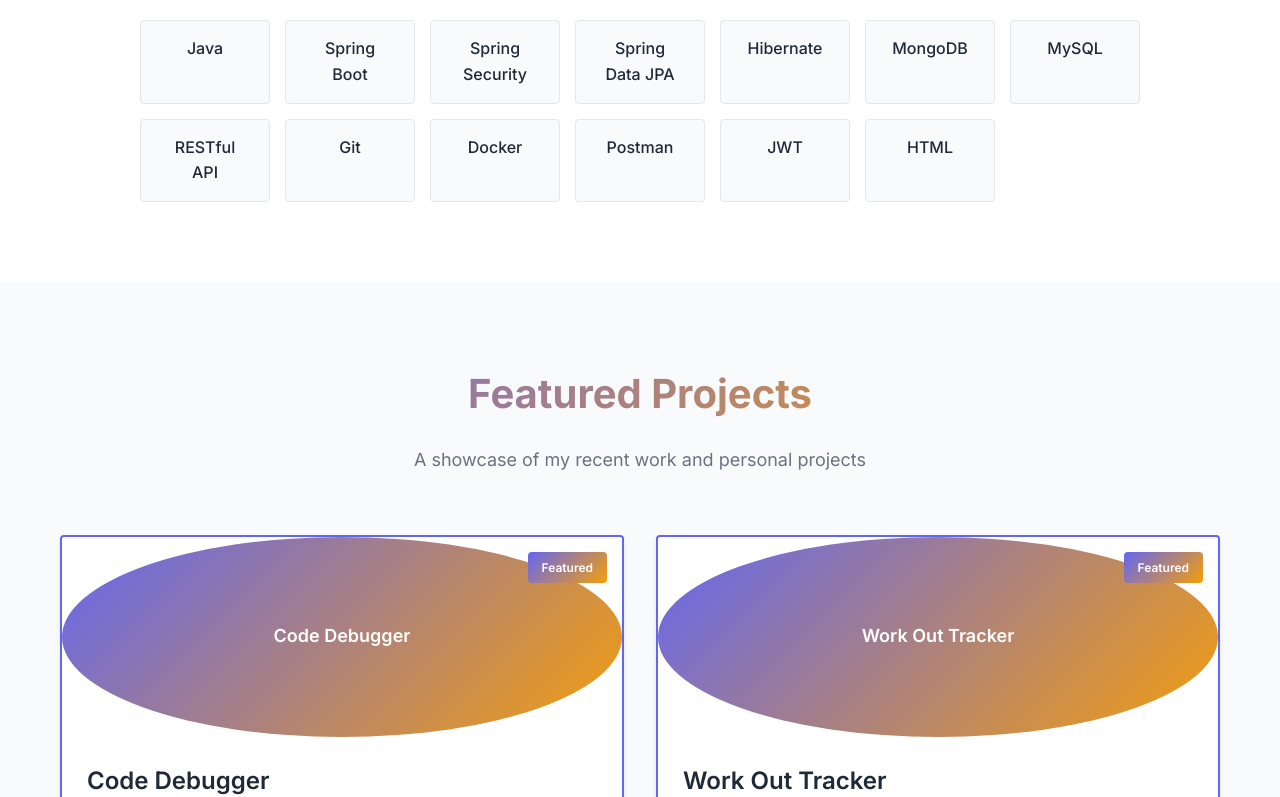
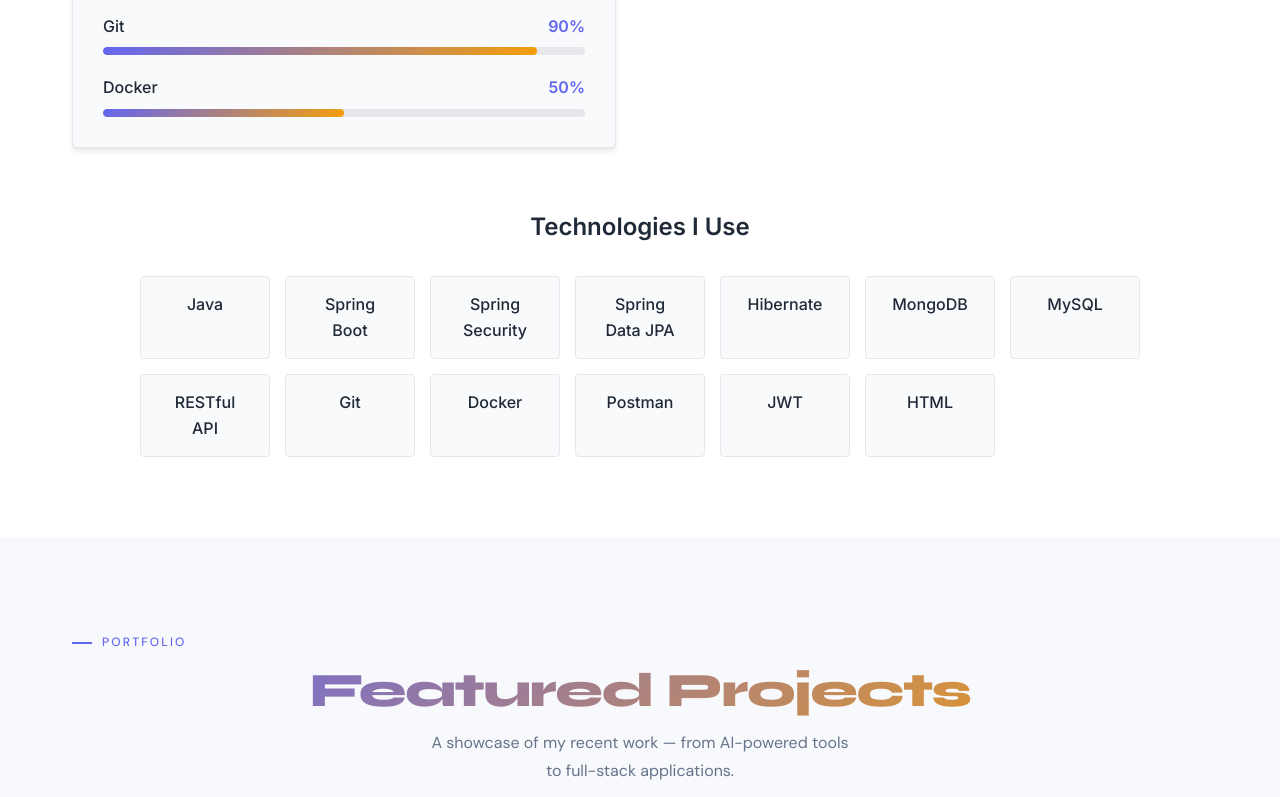
Before and after one commit to AnsariSalauddin/My_PortFolio, a React (Create React App) app: page / in a window 1280 px wide. Shown: the part 2000-2797 px from the top of the page. Built offline with nearby package versions, Linux system fonts and the light colour scheme; the HTML template or start-up script is replaced by a standard one.

Commit message:
change project

```diff
--- a/src/components/Projects.css
+++ b/src/components/Projects.css
@@ -1,228 +1,300 @@
+@import url('https://fonts.googleapis.com/css2?family=Syne:wght@400;600;700;800&family=DM+Sans:wght@300;400;500&display=swap');
+
+* { box-sizing: border-box; }
+
 .projects {
-  background: var(--bg-secondary);
+  padding: 6rem 0;
+  background: #f8f9fc;
+  opacity: 0;
+  transform: translateY(30px);
+  transition: opacity 0.6s ease, transform 0.6s ease;
 }
 
-.projects-header {
-  text-align: center;
-  margin-bottom: 60px;
-  opacity: 0;
-  transform: translateY(30px);
-  transition: all 0.8s ease;
-}
-
-.projects.animate .projects-header {
+.projects.animate {
   opacity: 1;
   transform: translateY(0);
 }
 
+.container {
+  max-width: 1200px;
+  margin: 0 auto;
+  padding: 0 2rem;
+}
+
+.projects-header {
+  margin-bottom: 3.5rem;
+}
+
+.section-label {
+  font-family: 'DM Sans', sans-serif;
+  font-size: 12px;
+  font-weight: 500;
+  letter-spacing: 0.18em;
+  text-transform: uppercase;
+  color: #6366f1;
+  margin-bottom: 0.75rem;
+  display: flex;
+  align-items: center;
+  gap: 10px;
+}
+
+.section-label::before {
+  content: '';
+  display: inline-block;
+  width: 20px;
+  height: 1.5px;
+  background: #6366f1;
+}
+
+.section-title {
+  font-family: 'Syne', sans-serif;
+  font-size: clamp(2rem, 4vw, 3rem);
+  font-weight: 800;
+  color: #0f172a;
+  line-height: 1.1;
+  margin: 0 0 0.75rem;
+  letter-spacing: -0.03em;
+}
+
+.section-title span {
+  color: #6366f1;
+}
+
+.section-subtitle {
+  font-family: 'DM Sans', sans-serif;
+  font-size: 1rem;
+  color: #64748b;
+  max-width: 420px;
+  line-height: 1.7;
+}
+
+/* Grid */
 .projects-grid {
   display: grid;
-  grid-template-columns: repeat(auto-fit, minmax(350px, 1fr));
-  gap: 2rem;
-  margin-bottom: 60px;
-  opacity: 0;
-  transform: translateY(30px);
-  transition: all 0.8s ease 0.2s;
+  grid-template-columns: repeat(auto-fit, minmax(320px, 1fr));
+  gap: 1.25rem;
 }
 
-.projects.animate .projects-grid {
-  opacity: 1;
-  transform: translateY(0);
-}
-
+/* Card */
 .project-card {
-  background: var(--bg-primary);
-  border-radius: 4px;
+  background: #ffffff;
+  border: 1px solid #e2e8f0;
+  border-radius: 16px;
   overflow: hidden;
-  box-shadow: var(--shadow);
-  transition: all 0.3s ease;
-  border: 1px solid var(--border-color);
+  display: flex;
+  flex-direction: column;
+  transition: transform 0.25s ease, box-shadow 0.25s ease, border-color 0.25s ease;
 }
 
 .project-card:hover {
   transform: translateY(-5px);
-  box-shadow: var(--shadow-lg);
+  border-color: #c7d2fe;
+  box-shadow: 0 16px 40px rgba(99, 102, 241, 0.1);
 }
 
-.project-card.featured {
-  border: 2px solid var(--primary-color);
+/* Banner */
+.project-banner {
+  height: 150px;
+  display: flex;
+  flex-direction: column;
+  align-items: center;
+  justify-content: center;
+  gap: 10px;
   position: relative;
-}
-
-.project-card.featured::before {
-  content: 'Featured';
-  position: absolute;
-  top: 15px;
-  right: 15px;
-  background: var(--gradient);
-  color: white;
-  padding: 6px 14px;
-  border-radius: 4px;
-  font-size: 12px;
-  font-weight: 600;
-  z-index: 2;
-}
-
-.project-image {
-  position: relative;
-  height: 200px;
   overflow: hidden;
 }
 
-.image-placeholder {
-  width: 100%;
-  height: 100%;
-  background: var(--gradient);
+.project-banner.purple { background: #0f172a; }
+.project-banner.green  { background: #0c1a14; }
+.project-banner.blue   { background: #0d1b2e; }
+.project-banner.orange { background: #1a110a; }
+
+.banner-icon {
+  width: 48px;
+  height: 48px;
+  border-radius: 12px;
   display: flex;
   align-items: center;
   justify-content: center;
-  color: white;
-  font-weight: 600;
-  text-align: center;
-  padding: 20px;
+  font-size: 22px;
 }
 
-.project-overlay {
-  position: absolute;
-  top: 0;
-  left: 0;
-  width: 100%;
-  height: 100%;
-  background: rgba(0, 0, 0, 0.8);
-  display: flex;
-  align-items: center;
-  justify-content: center;
-  opacity: 0;
-  transition: opacity 0.3s ease;
+.purple .banner-icon { background: rgba(99,102,241,0.15); color: #818cf8; }
+.green  .banner-icon { background: rgba(16,185,129,0.15); color: #34d399; }
+.blue   .banner-icon { background: rgba(56,189,248,0.15); color: #7dd3fc; }
+.orange .banner-icon { background: rgba(251,146,60,0.15);  color: #fb923c; }
+
+.banner-label {
+  font-family: 'DM Sans', sans-serif;
+  font-size: 11px;
+  font-weight: 500;
+  letter-spacing: 0.12em;
+  text-transform: uppercase;
 }
 
-.project-card:hover .project-overlay {
-  opacity: 1;
+.purple .banner-label { color: #818cf8; }
+.green  .banner-label { color: #34d399; }
+.blue   .banner-label { color: #7dd3fc; }
+.orange .banner-label { color: #fb923c; }
+
+/* Number */
+.project-num {
+  position: absolute;
+  top: 10px;
+  left: 14px;
+  font-family: 'Syne', sans-serif;
+  font-size: 11px;
+  font-weight: 700;
+  color: rgba(255,255,255,0.18);
+  letter-spacing: 0.1em;
 }
 
-.project-links {
-  display: flex;
-  gap: 20px;
+/* Featured Badge */
+.featured-badge {
+  position: absolute;
+  top: 10px;
+  right: 10px;
+  background: rgba(255,255,255,0.07);
+  border: 0.5px solid rgba(255,255,255,0.15);
+  color: rgba(255,255,255,0.45);
+  font-family: 'DM Sans', sans-serif;
+  font-size: 10px;
+  font-weight: 500;
+  letter-spacing: 0.1em;
+  text-transform: uppercase;
+  padding: 3px 9px;
+  border-radius: 20px;
 }
 
-.project-link {
-  width: 50px;
-  height: 50px;
-  background: var(--primary-color);
-  border-radius: 50%;
+/* Dots decoration */
+.banner-dots {
+  position: absolute;
+  bottom: 10px;
+  left: 14px;
   display: flex;
-  align-items: center;
-  justify-content: center;
-  color: white;
-  font-size: 1.25rem;
-  text-decoration: none;
-  transition: all 0.3s ease;
+  gap: 4px;
 }
 
-.project-link:hover {
-  background: var(--primary-dark);
-  transform: scale(1.1);
+.banner-dots span {
+  width: 5px;
+  height: 5px;
+  border-radius: 50%;
+  background: rgba(255,255,255,0.1);
+  display: block;
 }
 
-.project-content {
-  padding: 25px;
+/* Body */
+.project-body {
+  padding: 1.25rem 1.25rem 1rem;
+  flex: 1;
+  display: flex;
+  flex-direction: column;
 }
 
 .project-title {
-  font-size: 1.5rem;
-  font-weight: 600;
-  color: var(--text-primary);
-  margin-bottom: 15px;
+  font-family: 'Syne', sans-serif;
+  font-size: 1.05rem;
+  font-weight: 700;
+  color: #0f172a;
+  margin: 0 0 0.5rem;
+  letter-spacing: -0.01em;
 }
 
 .project-description {
-  color: var(--text-secondary);
-  line-height: 1.6;
-  margin-bottom: 20px;
+  font-family: 'DM Sans', sans-serif;
+  font-size: 0.855rem;
+  color: #64748b;
+  line-height: 1.7;
+  margin: 0 0 1rem;
+  flex: 1;
 }
 
 .project-technologies {
   display: flex;
   flex-wrap: wrap;
-  gap: 8px;
+  gap: 5px;
 }
 
 .tech-tag {
-  background: var(--bg-secondary);
-  color: var(--text-primary);
-  padding: 6px 14px;
+  font-family: 'DM Sans', sans-serif;
+  font-size: 11px;
+  font-weight: 400;
+  color: #64748b;
+  background: #f1f5f9;
+  border: 1px solid #e2e8f0;
+  padding: 3px 9px;
   border-radius: 4px;
+  transition: all 0.2s;
+}
+
+.project-card:hover .tech-tag {
+  background: #eef2ff;
+  border-color: #c7d2fe;
+  color: #4f46e5;
+}
+
+/* Footer */
+.project-footer {
+  border-top: 1px solid #f1f5f9;
+  padding: 0.75rem 1.25rem;
+  display: flex;
+  gap: 1.25rem;
+}
+
+.footer-link {
+  font-family: 'DM Sans', sans-serif;
   font-size: 12px;
   font-weight: 500;
-  border: 1px solid var(--border-color);
+  color: #94a3b8;
+  text-decoration: none;
+  display: flex;
+  align-items: center;
+  gap: 5px;
+  transition: color 0.2s;
+  letter-spacing: 0.02em;
 }
 
+.footer-link:hover { color: #6366f1; }
+
+/* CTA */
 .projects-cta {
   text-align: center;
-  opacity: 0;
-  transform: translateY(30px);
-  transition: all 0.8s ease 0.4s;
-}
-
-.projects.animate .projects-cta {
-  opacity: 1;
-  transform: translateY(0);
+  margin-top: 3.5rem;
+  display: flex;
+  flex-direction: column;
+  align-items: center;
+  gap: 1.25rem;
 }
 
 .projects-cta p {
-  color: var(--text-secondary);
-  margin-bottom: 20px;
-  font-size: 1.125rem;
+  font-family: 'DM Sans', sans-serif;
+  color: #94a3b8;
+  font-size: 0.9rem;
 }
 
+.btn-primary {
+  font-family: 'DM Sans', sans-serif;
+  font-size: 0.875rem;
+  font-weight: 500;
+  color: #fff;
+  background: #6366f1;
+  border: none;
+  padding: 0.7rem 1.75rem;
+  border-radius: 8px;
+  text-decoration: none;
+  display: inline-flex;
+  align-items: center;
+  gap: 8px;
+  transition: all 0.2s;
+}
+
+.btn-primary:hover {
+  background: #4f46e5;
+  transform: translateY(-2px);
+  box-shadow: 0 8px 20px rgba(99,102,241,0.3);
+}
 
 @media (max-width: 768px) {
-  .projects-grid {
-    grid-template-columns: 1fr;
-    gap: 1.5rem;
-  }
-
-  .project-card.featured::before {
-    top: 10px;
-    right: 10px;
-    padding: 4px 10px;
-    font-size: 11px;
-  }
-
-  .project-content {
-    padding: 20px;
-  }
-
-  .project-title {
-    font-size: 1.25rem;
-  }
-
-  .project-links {
-    gap: 15px;
-  }
-
-  .project-link {
-    width: 45px;
-    height: 45px;
-    font-size: 1.125rem;
-  }
+  .projects-grid { grid-template-columns: 1fr; }
+  .section-title  { font-size: 2rem; }
 }
-
-@media (max-width: 480px) {
-  .projects-grid {
-    grid-template-columns: 1fr;
-  }
-
-  .project-image {
-    height: 150px;
-  }
-
-  .project-content {
-    padding: 15px;
-  }
-
-  .tech-tag {
-    font-size: 11px;
-    padding: 4px 10px;
-  }
-}
--- a/src/components/Projects.js
+++ b/src/components/Projects.js
@@ -16,120 +16,99 @@ const Projects = () => {
       },
       { threshold: 0.1 }
     );
-
-    if (projectsRef.current) {
-      observer.observe(projectsRef.current);
-    }
-
+    if (projectsRef.current) observer.observe(projectsRef.current);
     return () => observer.disconnect();
   }, []);
 
   const projects = [
     {
       title: 'Code Debugger',
-      description: 'Code Debugger is a full-stack web application that helps developers identify and fix bugs instantly using the power of Groq AI. Simply paste your code, select the language, and get detailed explanations with suggested fixes in seconds.',
-      image: '/images/code-debugger.png',
-      technologies: ['Core Java', 'SpringBoot', 'React.js', 'Groq AI','Docker','Render','Vercek','Rest API'],
+      description: 'AI-powered full-stack app to identify and fix bugs instantly using Groq AI. Paste your code, select the language, and get detailed explanations with fixes in seconds.',
+      icon: '🐛',
+      bannerColor: 'purple',
+      bannerLabel: 'AI · Full Stack',
+      technologies: ['Core Java', 'Spring Boot', 'React.js', 'Groq AI', 'Docker', 'Render', 'Vercel', 'REST API'],
       github: 'https://github.com/AnsariSalauddin/CodeDebugger',
       live: 'https://code-debugger-frontend-khaki.vercel.app/',
-      featured: true
+      featured: true,
     },
     {
       title: 'Work Out Tracker',
-      description: 'Processing...',
-      image: '/api/placeholder/400/250',
+      description: 'A robust workout tracking application to log exercises, monitor progress, and build consistent fitness habits. Supports custom workout plans and history.',
+      icon: '🏋️',
+      bannerColor: 'green',
+      bannerLabel: 'Health · Backend',
       technologies: ['Java', 'Spring Boot', 'MySQL', 'Hibernate'],
-      github: 'https://github.com',
+      github: 'https://github.com/AnsariSalauddin',
       live: 'https://example.com',
-      featured: true
+      featured: true,
     },
-    // {
-    //   title: 'Weather Dashboard',
-    //   description: 'A responsive weather application that provides current weather conditions, forecasts, and interactive maps using multiple weather APIs.',
-    //   image: '/api/placeholder/400/250',
-    //   technologies: ['JavaScript', 'API Integration', 'CSS3', 'Chart.js'],
-    //   github: 'https://github.com',
-    //   live: 'https://example.com',
-    //   featured: false
-    // },
-    // {
-    //   title: 'Social Media Dashboard',
-    //   description: 'An analytics dashboard for social media management with data visualization, content scheduling, and performance metrics.',
-    //   image: '/api/placeholder/400/250',
-    //   technologies: ['React', 'D3.js', 'Node.js', 'MongoDB'],
-    //   github: 'https://github.com',
-    //   live: 'https://example.com',
-    //   featured: false
-    // },
-    // {
-    //   title: 'Portfolio Website',
-    //   description: 'A modern, responsive portfolio website built with React and featuring smooth animations, dark mode, and contact form.',
-    //   image: '/api/placeholder/400/250',
-    //   technologies: ['React', 'CSS3', 'Framer Motion', 'EmailJS'],
-    //   github: 'https://github.com',
-    //   live: 'https://example.com',
-    //   featured: false
-    // },
-    // {
-    //   title: 'Blog Platform',
-    //   description: 'A content management system for bloggers with markdown support, SEO optimization, and comment system.',
-    //   image: '/api/placeholder/400/250',
-    //   technologies: ['Next.js', 'Prisma', 'PostgreSQL', 'Tailwind CSS'],
-    //   github: 'https://github.com',
-    //   live: 'https://example.com',
-    //   featured: false
-    // }
   ];
 
   return (
     <section id="projects" className="projects section" ref={projectsRef}>
       <div className="container">
+
         <div className="projects-header">
-          <h2 className="section-title">Featured Projects</h2>
+          <p className="section-label">Portfolio</p>
+          <h2 className="section-title">Featured <span>Projects</span></h2>
           <p className="section-subtitle">
-            A showcase of my recent work and personal projects
+            A showcase of my recent work — from AI-powered tools to full-stack applications.
           </p>
         </div>
 
         <div className="projects-grid">
           {projects.map((project, index) => (
-            <div key={index} className={`project-card ${project.featured ? 'featured' : ''}`}>
-              <div className="project-image">
-                <div className="image-placeholder">
-                  <span>{project.title}</span>
-                </div>
-                <div className="project-overlay">
-                  <div className="project-links">
-                    <a href={project.github} target="_blank" rel="noopener noreferrer" className="project-link">
-                      <FaGithub />
-                    </a>
-                    <a href={project.live} target="_blank" rel="noopener noreferrer" className="project-link">
-                      <FaExternalLinkAlt />
-                    </a>
-                  </div>
+            <div key={index} className="project-card">
+
+              {/* Banner */}
+              <div className={`project-banner ${project.bannerColor}`}>
+                <span className="project-num">0{index + 1}</span>
+                {project.featured && <span className="featured-badge">Featured</span>}
+                <div className="banner-icon">{project.icon}</div>
+                <span className="banner-label">{project.bannerLabel}</span>
+                <div className="banner-dots">
+                  <span /><span /><span />
                 </div>
               </div>
 
-              <div className="project-content">
+              {/* Body */}
+              <div className="project-body">
                 <h3 className="project-title">{project.title}</h3>
                 <p className="project-description">{project.description}</p>
-
                 <div className="project-technologies">
-                  {project.technologies.map((tech, techIndex) => (
-                    <span key={techIndex} className="tech-tag">{tech}</span>
+                  {project.technologies.map((tech, i) => (
+                    <span key={i} className="tech-tag">{tech}</span>
                   ))}
                 </div>
               </div>
+
+              {/* Footer */}
+              <div className="project-footer">
+                <a href={project.github} target="_blank" rel="noopener noreferrer" className="footer-link">
+                  <FaGithub /> Source Code
+                </a>
+                <a href={project.live} target="_blank" rel="noopener noreferrer" className="footer-link">
+                  <FaExternalLinkAlt /> Live Demo
+                </a>
+              </div>
+
             </div>
           ))}
         </div>
 
         <div className="projects-cta">
           <p>Want to see more of my work?</p>
-          <a href="https://github.com" target="_blank" rel="noopener noreferrer" className="btn btn-primary">
-            View All Projects on GitHub
+          <a
+            href="https://github.com/AnsariSalauddin"
+            target="_blank"
+            rel="noopener noreferrer"
+            className="btn btn-primary"
+          >
+            <FaGithub /> View All on GitHub
           </a>
         </div>
+
       </div>
     </section>
   );
```
